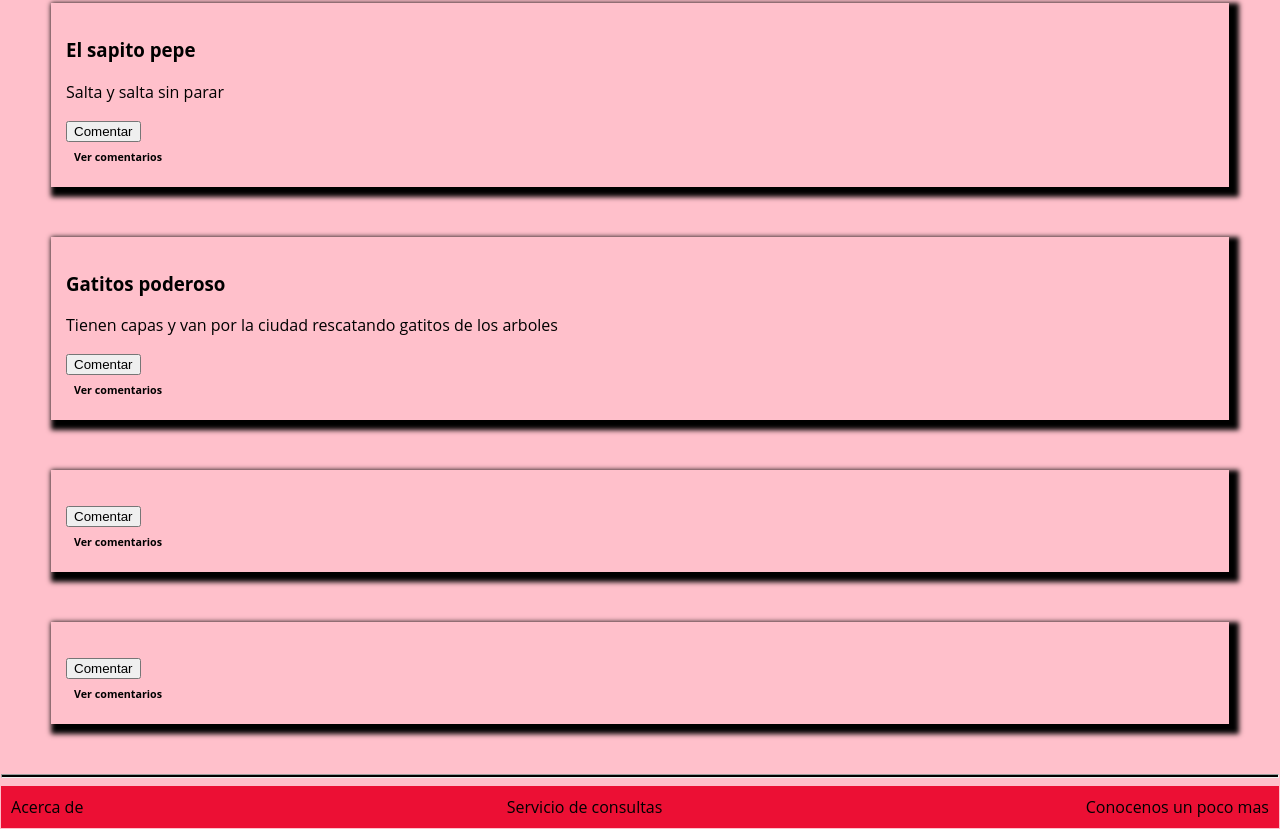
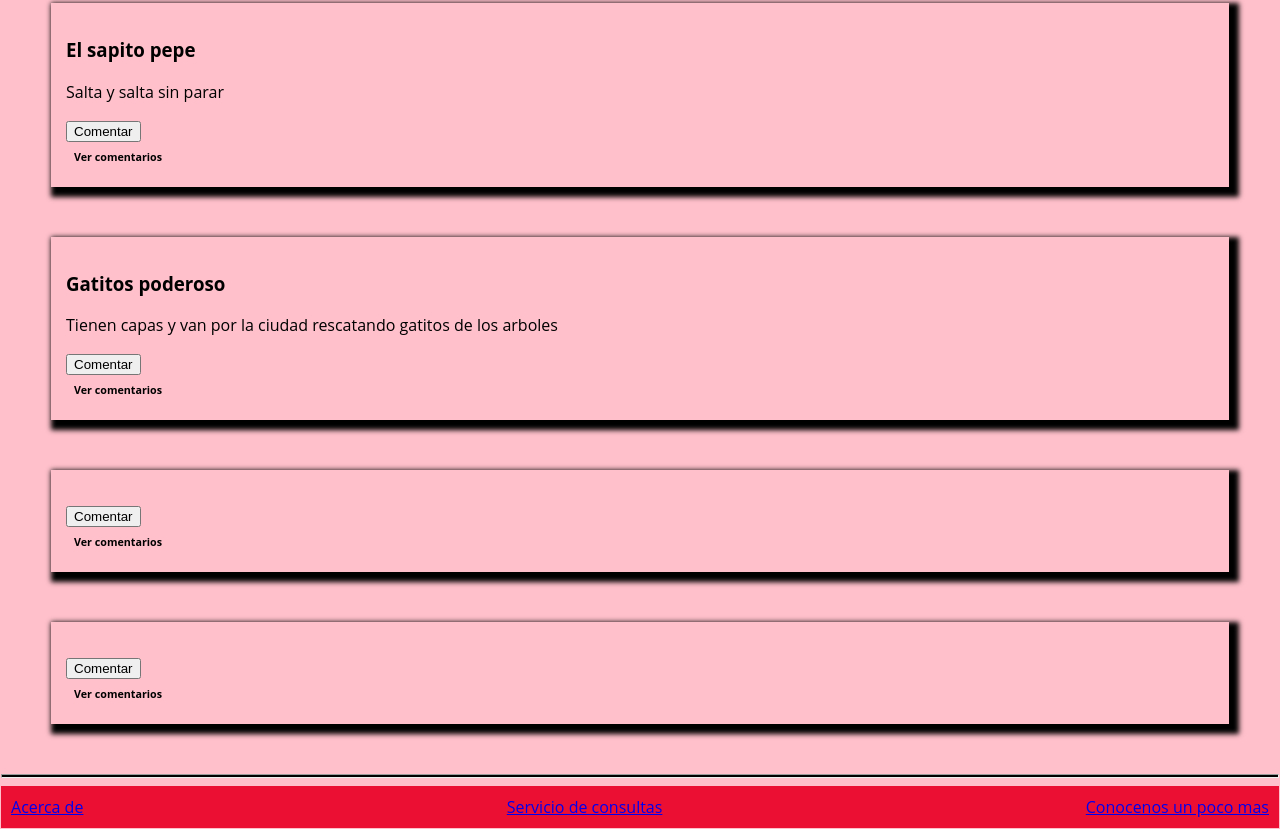
Before and after one commit to RMaitena/TP-Blog-Martinez-Romero, a React (Create React App) app: page / in a window 1280 px wide. Shown: the part 326-1155 px from the top of the page. Built offline with nearby package versions, Linux system fonts and the light colour scheme.

Commit message:
Commiteando

```diff
--- a/src/Menu.js
+++ b/src/Menu.js
@@ -5,9 +5,9 @@ return (
     <div>
         <hr/>
     <nav className='uno'>
-    <a>Acerca de</a>
-    <a>Servicio de consultas</a>
-    <a>Conocenos un poco mas</a>
+    <a href="/AcercaDe">Acerca de</a>
+    <a href="/Consultas">Servicio de consultas</a>
+    <a href="/Conocenos">Conocenos un poco mas</a>
     </nav>
     </div>
 
```
Also changed, not shown: 1 other file (tests, documents, lock files or other folders).
